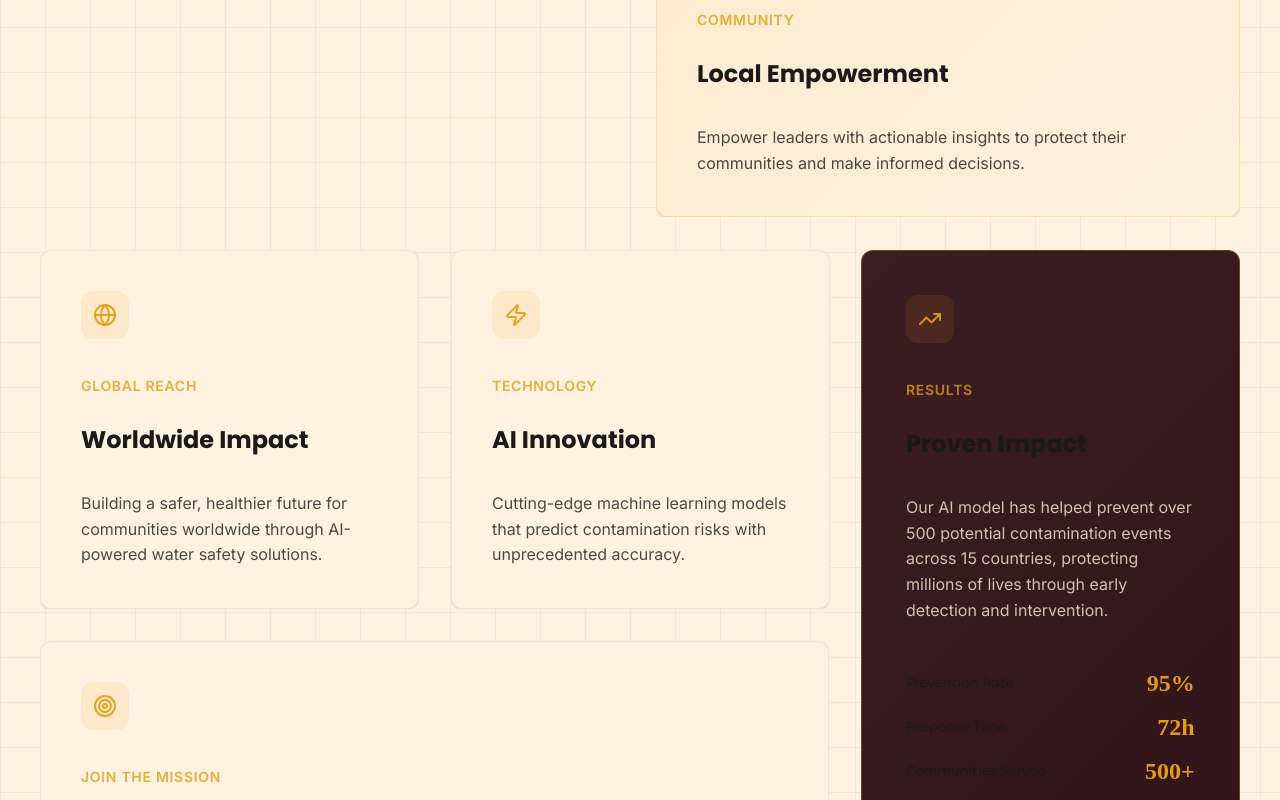
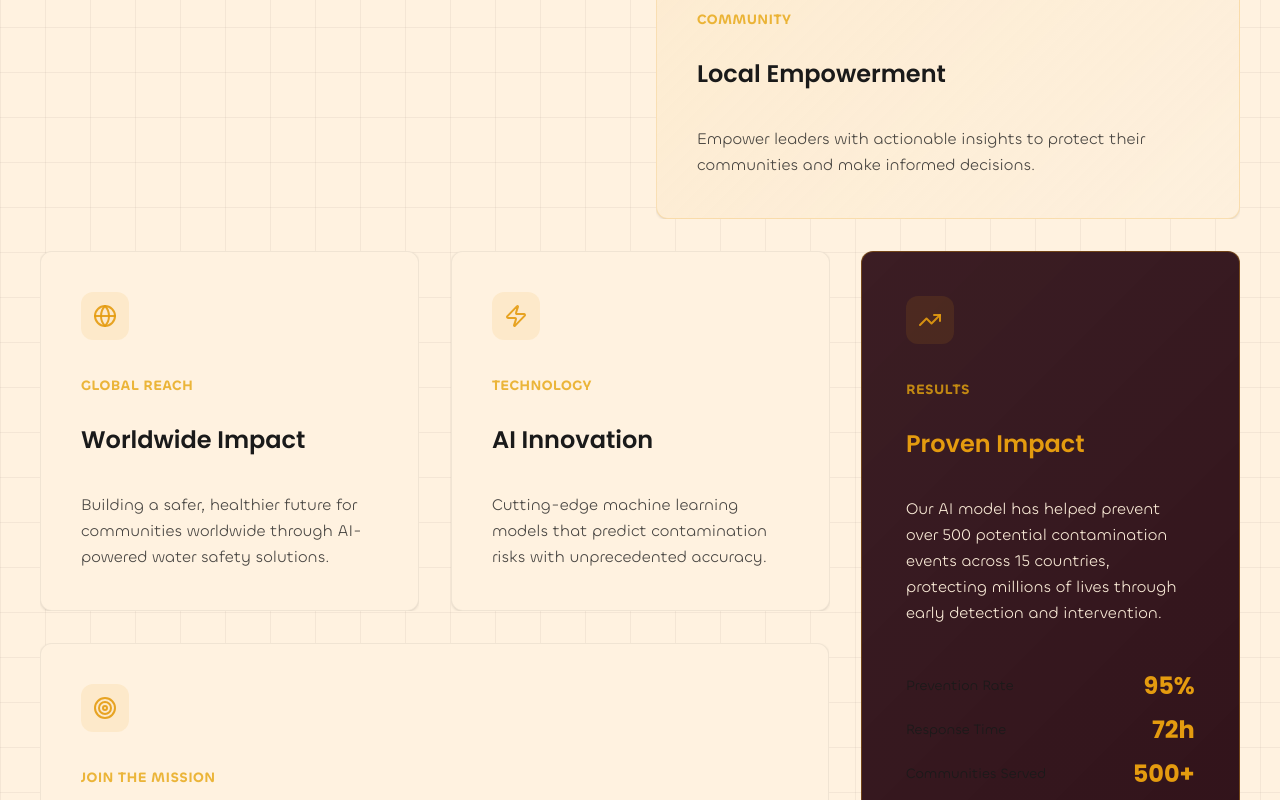
Before and after one commit to keith-ufumeli/ubuntu-aqua, a Next.js app: page / in a window 1280 px wide. Shown: the part 5720-6520 px from the top of the page. Built offline with nearby package versions, Linux system fonts and the light colour scheme.

Commit message:
Update global styles and Impact section: Adjust min-height values, refine padding, and enhance text styles for improved layout consistency and responsiveness. Implement utility classes for better maintainability in globals.css and Impact.tsx.

```diff
--- a/src/app/globals.css
+++ b/src/app/globals.css
@@ -530,8 +530,8 @@
   .bento-hero {
     grid-column: 1 / 7;
     grid-row: 1 / 3;
-    min-height: 440px;
-    align-self: stretch;
+    min-height: 420px;
+    /* align-self: stretch; */
   }
 
   .bento-feature {
@@ -566,7 +566,7 @@
     grid-column: 9 / 13;
     grid-row: 3 / 5;
     min-height: 500px;
-    align-self: stretch;
+    /* align-self: stretch; */
   }
 
   .bento-bottom {
@@ -640,7 +640,6 @@
   .card-dark {
     background: linear-gradient(135deg, rgba(32, 0, 10, 0.88) 0%, rgba(32, 0, 10, 0.92) 100%);
     border: 1px solid rgba(228, 155, 15, 0.35);
-    color: white;
     box-shadow: 0 8px 24px rgba(0, 0, 0, 0.12), 0 4px 12px rgba(228, 155, 15, 0.08);
   }
 
@@ -676,6 +675,8 @@
   /* Standardized padding for all card types */
   .bento-hero .bento-content {
     padding: 3rem;
+    justify-content: flex-start;
+    gap: 1.5rem;
   }
 
   .bento-feature .bento-content {
@@ -703,44 +704,31 @@
   }
 
   .bento-header {
-    font-size: 0.875rem;
-    font-weight: 600;
-    text-transform: uppercase;
-    letter-spacing: 0.05em;
-    color: rgba(228, 155, 15, 0.8);
-    margin-bottom: 0.5rem;
-    font-family: var(--font-inter);
+    @apply text-sm font-semibold uppercase tracking-wide text-primary/80 mb-2 font-body;
   }
 
   .bento-title {
-    font-size: 1.5rem;
-    font-weight: 700;
-    line-height: 1.3;
-    margin-bottom: 1rem;
-    font-family: var(--font-poppins);
-    color: var(--licorice-text);
+    @apply heading-tertiary mb-4;
   }
 
   .bento-hero .bento-title {
-    font-size: 2.25rem;
-    line-height: 1.2;
-    font-family: var(--font-poppins);
+    @apply heading-secondary mb-6;
   }
 
   .bento-description {
-    font-size: 1rem;
-    line-height: 1.6;
-    color: rgba(0, 0, 0, 0.7);
-    font-family: var(--font-inter);
-    flex: 1;
+    @apply body-text flex-1;
+  }
+
+  .bento-hero .bento-description {
+    @apply text-large;
   }
 
   .card-dark .bento-title {
-    color: var(--antique-white-text);
+    @apply gamboge-text;
   }
 
   .card-dark .bento-description {
-    color: rgba(250, 235, 215, 0.8);
+    @apply antique-white-text;
   }
 
   /* Icon styling */
@@ -773,7 +761,7 @@
     .bento-hero {
       grid-column: 1 / 5;
       grid-row: 1 / 3;
-      min-height: 400px;
+      min-height: 380px;
     }
 
     .bento-feature {
@@ -815,55 +803,33 @@
 
   @media (max-width: 768px) {
     .bento-container {
-      grid-template-columns: repeat(4, 1fr);
+      grid-template-columns: 1fr;
       gap: 1.5rem;
       padding: 0 1.25rem;
     }
 
-    .bento-hero {
-      grid-column: 1 / 5;
-      grid-row: 1 / 2;
-      min-height: 340px;
+    .bento-hero,
+    .bento-feature,
+    .bento-accent,
+    .bento-wide,
+    .bento-medium,
+    .bento-tall,
+    .bento-bottom {
+      grid-column: 1;
+      grid-row: auto;
+      min-height: 280px;
     }
 
-    .bento-feature {
-      grid-column: 1 / 3;
-      grid-row: 2 / 3;
-      min-height: 240px;
-    }
-
-    .bento-accent {
-      grid-column: 3 / 5;
-      grid-row: 2 / 3;
-      min-height: 240px;
-    }
-
-    .bento-wide {
-      grid-column: 1 / 3;
-      grid-row: 3 / 4;
-      min-height: 220px;
-    }
-
-    .bento-medium {
-      grid-column: 3 / 5;
-      grid-row: 3 / 4;
-      min-height: 220px;
+    .bento-hero {
+      min-height: 320px;
     }
 
     .bento-tall {
-      grid-column: 1 / 3;
-      grid-row: 4 / 6;
-      min-height: 400px;
-    }
-
-    .bento-bottom {
-      grid-column: 3 / 5;
-      grid-row: 4 / 6;
-      min-height: 400px;
+      min-height: 350px;
     }
 
     .bento-hero .bento-title {
-      font-size: 2rem;
+      @apply text-2xl;
     }
 
     .bento-content {
@@ -882,7 +848,7 @@
   @media (max-width: 480px) {
     .bento-container {
       grid-template-columns: 1fr;
-      gap: 1.5rem;
+      gap: 1.25rem;
       padding: 0 1rem;
     }
 
@@ -895,23 +861,31 @@
     .bento-bottom {
       grid-column: 1;
       grid-row: auto;
+      min-height: 260px;
+    }
+
+    .bento-hero {
       min-height: 300px;
     }
 
+    .bento-tall {
+      min-height: 320px;
+    }
+
     .bento-hero .bento-title {
-      font-size: 1.75rem;
+      @apply text-xl;
     }
 
     .bento-content {
-      padding: 2rem;
+      padding: 1.75rem;
     }
 
     .bento-hero .bento-content {
-      padding: 2.5rem;
+      padding: 2.25rem;
     }
 
     .bento-tall .bento-content {
-      padding: 2.25rem;
+      padding: 2rem;
     }
   }
 
--- a/src/components/sections/Impact.tsx
+++ b/src/components/sections/Impact.tsx
@@ -156,15 +156,15 @@ export default function Impact() {
                 <div className="mt-6 space-y-3">
                   <div className="flex justify-between items-center">
                     <span className="text-sm antique-white-text/80 font-body">Prevention Rate</span>
-                    <span className="text-2xl font-bold gamboge-text">95%</span>
+                    <span className="text-2xl font-bold font-heading gamboge-text">95%</span>
                   </div>
                   <div className="flex justify-between items-center">
                     <span className="text-sm antique-white-text/80 font-body">Response Time</span>
-                    <span className="text-2xl font-bold gamboge-text">72h</span>
+                    <span className="text-2xl font-bold font-heading gamboge-text">72h</span>
                   </div>
                   <div className="flex justify-between items-center">
                     <span className="text-sm antique-white-text/80 font-body">Communities Served</span>
-                    <span className="text-2xl font-bold gamboge-text">500+</span>
+                    <span className="text-2xl font-bold font-heading gamboge-text">500+</span>
                   </div>
                 </div>
               </CardContent>
```
